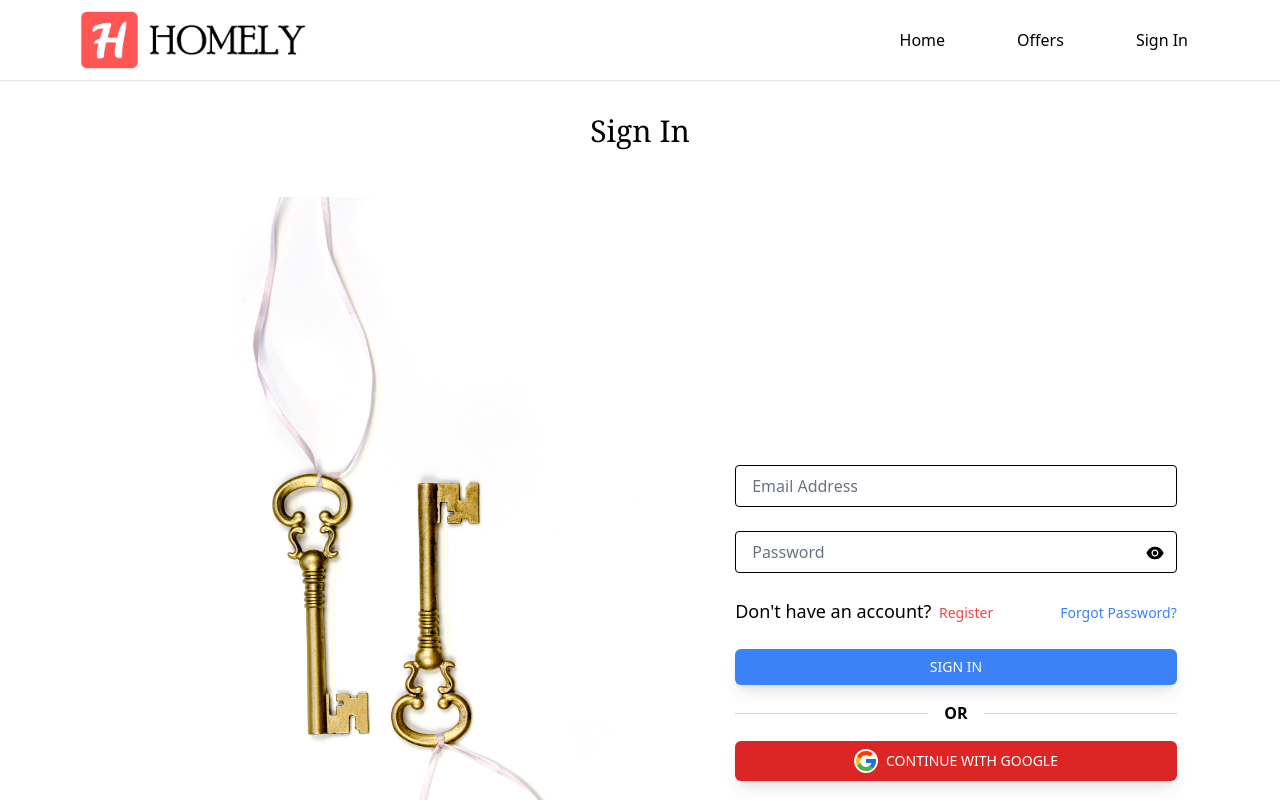
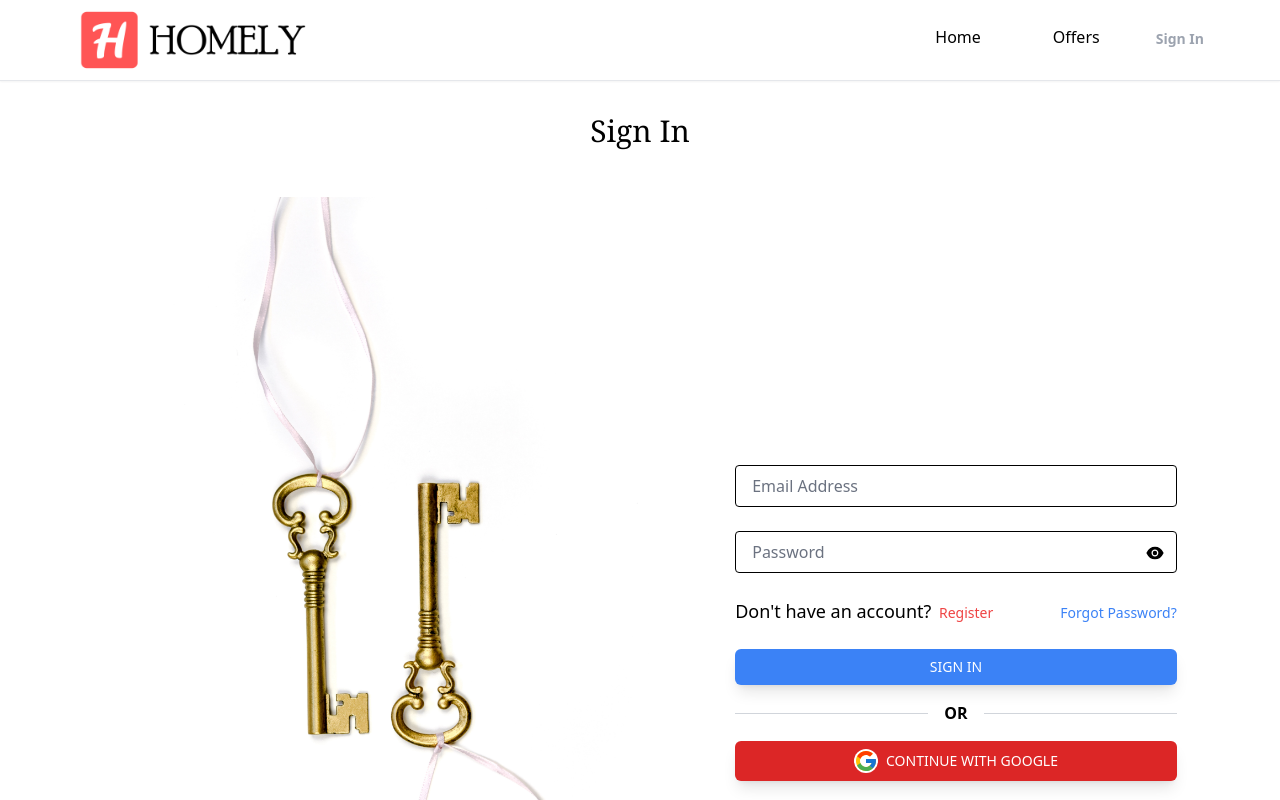
Before and after one commit to moe10291/homely-realestate, a React (Create React App) app: page /sign-in in a window 1280 px wide. Shown: the top 800 px of the page. Built offline with nearby package versions, Linux system fonts and the light colour scheme; no server answers.

Commit message:
Done with making header component dynamic

```diff
--- a/src/Components/Header.js
+++ b/src/Components/Header.js
@@ -1,16 +1,27 @@
-import React from 'react';
+import React, { useEffect, useState } from 'react';
 import Logo from '../Homely Logo.png';
 import { useLocation, useNavigate } from 'react-router';
+import {getAuth, onAuthStateChanged} from 'firebase/auth'
 
 export default function Header() {
+  const [pageState, setPageState]= useState("Sign In")
   const location= useLocation();
-
+  const auth= getAuth();
+  useEffect(()=> {
+    onAuthStateChanged(auth, (user)=>{
+      if(user){
+        setPageState("Profile")
+      }else {
+        setPageState("Sign In")
+      }
+    })
+  },[auth])
   const navigate= useNavigate();
-  // function pathMatchRoute(route){
-  //   if(route === location.pathname){
-  //     return true
-  //   }
-  // }
+  function pathMatchRoute(route){
+    if(route === location.pathname){
+      return true
+    }
+  }
   return (
     <div className='bg-white border-b shadow-sm sticky top-0 z-50'>
       <header className="flex justify-between items-center padding px-3 max-w-6xl mx-auto">
@@ -24,17 +35,20 @@
         <div>
           <ul className='flex space-x-10'>
             <li
-            className='cursor-pointer hover:bg-red-500 text-base font-sans px-4 py-2'
+            className={`cursor-pointer hover:bg-red-500 text-base font-sans px-4 py-2 ${pathMatchRoute("/") && "text-black border-b-red-500"}`}
             onClick={()=>navigate("/")}
             >Home</li>
             <li
-            className='cursor-pointer hover:bg-red-500 text-base font-sans px-4 py-2'
+            className= {`cursor-pointer hover:bg-red-500 text-base font-sans px-4 py-2 ${pathMatchRoute("/offers") && "text-black border-b-red-500"}`}
             onClick={()=>navigate("/offers")}
             >Offers</li>
             <li
-            className='cursor-pointer hover:bg-red-500 text-base font-sans px-4 py-2'
-            onClick={()=>navigate("/sign-in")}
-            >Sign In</li>
+            className={`cursor-pointer py-3 text-sm font-semibold text-gray-400 border-b-[3px] border-b-transparent ${
+              (pathMatchRoute("/sign-in") || pathMatchRoute("/profile")) &&
+              "text-black border-b-red-500"
+            }`}
+            onClick={() => navigate("/profile")}
+            >{pageState}</li>
           </ul>
         </div>
 
```
